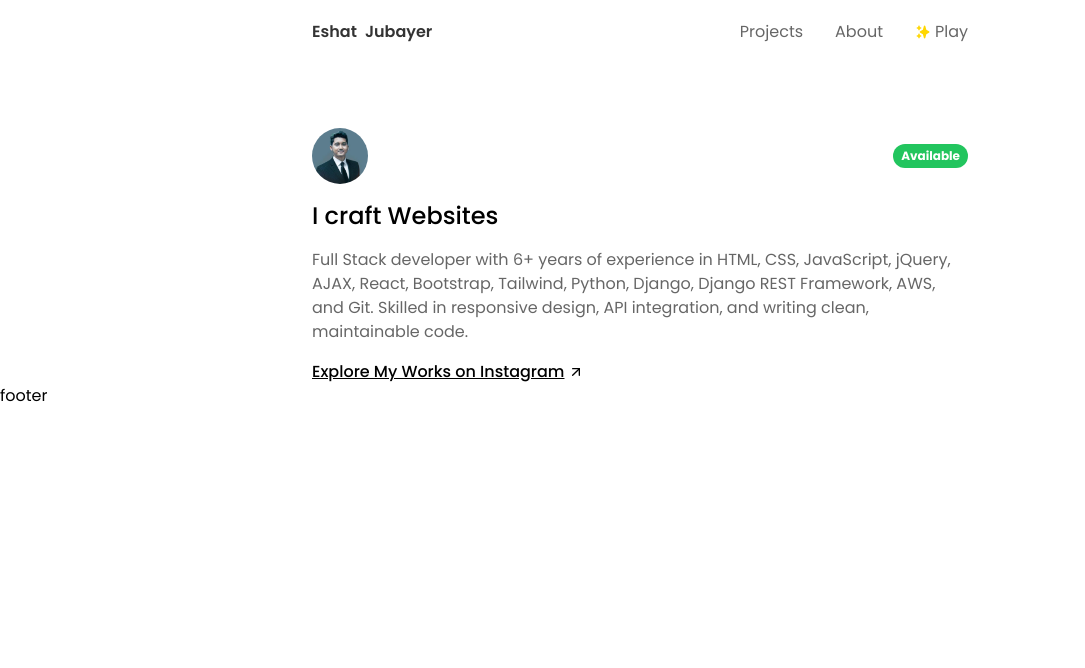
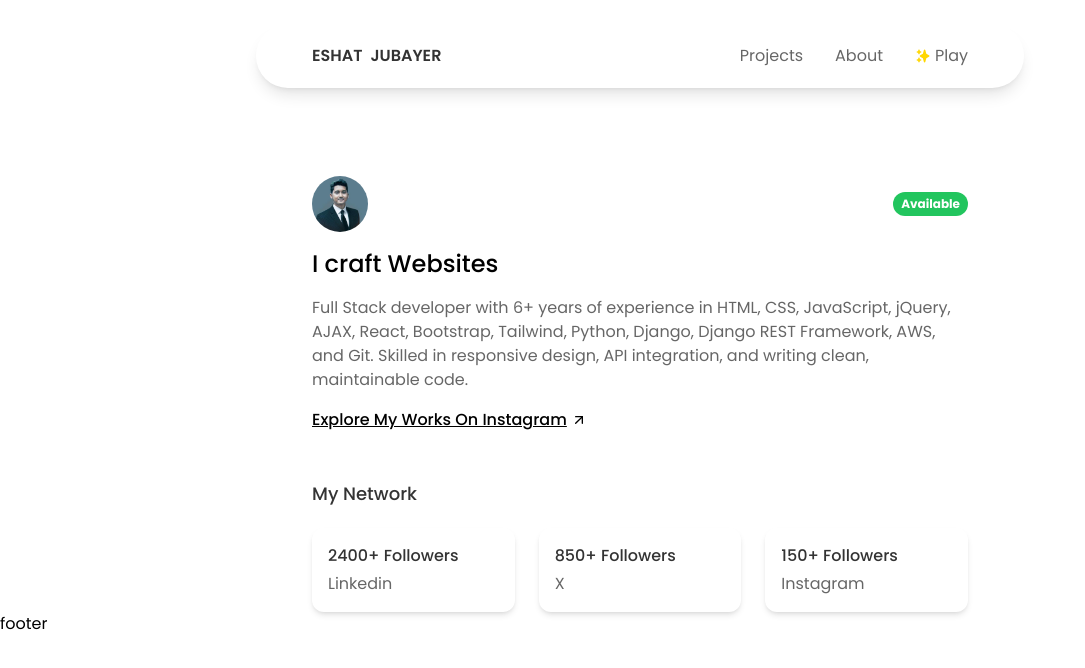
Before and after one commit to Eshat002/portfolio, a React (Vite) app: page / in a window 1280 px wide. Shown: the top 668 px of the page, without its empty margins (0-1085 px from the left). Built offline with nearby package versions, Linux system fonts and the light colour scheme.

Commit message:
add shadow to nav and add follower section, follower card to home

```diff
--- /dev/null
+++ b/src/components/Follower.jsx
@@ -0,0 +1,26 @@
+import React from "react";
+import FollowerCard from "./FollowerCard";
+import Headline from "./Headline";
+
+const Follower = () => {
+  return (
+    <section
+      id="follower"
+      className="container mx-auto lg:px-14 sm:px-10 px-6 flex flex-col gap-5 max-w-3xl mt-12"
+    >
+      <div className="headline-container">
+        <Headline text="My Network" />
+      </div>
+      <div
+        id="follower-card-container"
+        className="grid lg:grid-cols-3 grid-cols-2 gap-6"
+      >
+        <FollowerCard number={2400} platform="Linkedin" />
+        <FollowerCard number={850} platform="X" />
+        <FollowerCard number={150} platform="Instagram" />
+      </div>
+    </section>
+  );
+};
+
+export default Follower;
--- /dev/null
+++ b/src/components/FollowerCard.jsx
@@ -0,0 +1,14 @@
+import React from "react";
+
+const FollowerCard = ({ number, platform }) => {
+  return (
+    <div className="shadow-md p-4 flex items-start justify-center flex-col gap-1 rounded-xl">
+      <h2 className="font-medium text-base text-black/80 capitalize">
+        {number}+ Followers
+      </h2>
+      <p className="font-normal text-base text-black/60">{platform}</p>
+    </div>
+  );
+};
+
+export default FollowerCard;
--- /dev/null
+++ b/src/components/Headline.jsx
@@ -0,0 +1,9 @@
+import React from "react";
+
+const Headline = ({ text }) => {
+  return (
+    <h3 className="font-medium text-lg text-black/80 capitalize">{text}</h3>
+  );
+};
+
+export default Headline;
--- a/src/components/Navbar.jsx
+++ b/src/components/Navbar.jsx
@@ -4,11 +4,11 @@ import { Link } from "react-router-dom";
 
 const Navbar = () => {
   return (
-    <nav className="bg-white sticky top-0 z-50 py-5">
-      <div className="container mx-auto lg:px-14 sm:px-10 px-6 flex items-center justify-between max-w-3xl">
+    <nav className="bg-white sticky top-0 z-50 py-6 sm:mx-6 mx-4">
+      <div className="container shadow-lg py-5 rounded-full mx-auto lg:px-14 sm:px-10 px-6 flex items-center justify-between max-w-3xl">
         {/* Logo Section */}
         <div className="relative z-50">
-          <p className="font-semibold text-base text-black/80 capitalize flex gap-2">
+          <p className="font-semibold text-base text-black/80 uppercase flex gap-2">
             <span> Eshat</span> <span className="sm:block hidden">Jubayer</span>
           </p>
 
@@ -16,7 +16,7 @@ const Navbar = () => {
         </div>
 
         {/* Navbar Links for Desktop */}
-        <div className="flex space-x-8">
+        <div className="flex sm:space-x-8 space-x-6">
           <Link
             to=""
             href="#"
--- a/src/components/ProfileInfo.jsx
+++ b/src/components/ProfileInfo.jsx
@@ -4,7 +4,7 @@ import { LuArrowUpRight } from "react-icons/lu";
 
 const ProfileInfo = () => {
   return (
-    <section className="mt-16">
+    <section className="lg:mt-16 mt-8">
       <div className="container mx-auto lg:px-14 sm:px-10 px-6 flex flex-col max-w-3xl gap-4">
         {/* <img
           className="w-14 h-14 object-cover rounded-full"
@@ -32,7 +32,7 @@ const ProfileInfo = () => {
         <a
           target="_blank"
           href="https://www.instagram.com/eshatjubayer/"
-          className="underline flex items-center font-medium text-16 text-black gap-1"
+          className="underline flex items-center font-medium text-16 text-black gap-1 capitalize"
         >
           Explore My Works on Instagram
           <LuArrowUpRight />
--- a/src/screens/Home.jsx
+++ b/src/screens/Home.jsx
@@ -1,10 +1,12 @@
 import React from "react";
 import ProfileInfo from "../components/ProfileInfo";
+import Follower from "../components/Follower";
 
 const Home = () => {
   return (
     <div>
       <ProfileInfo />
+      <Follower />
     </div>
   );
 };
```
